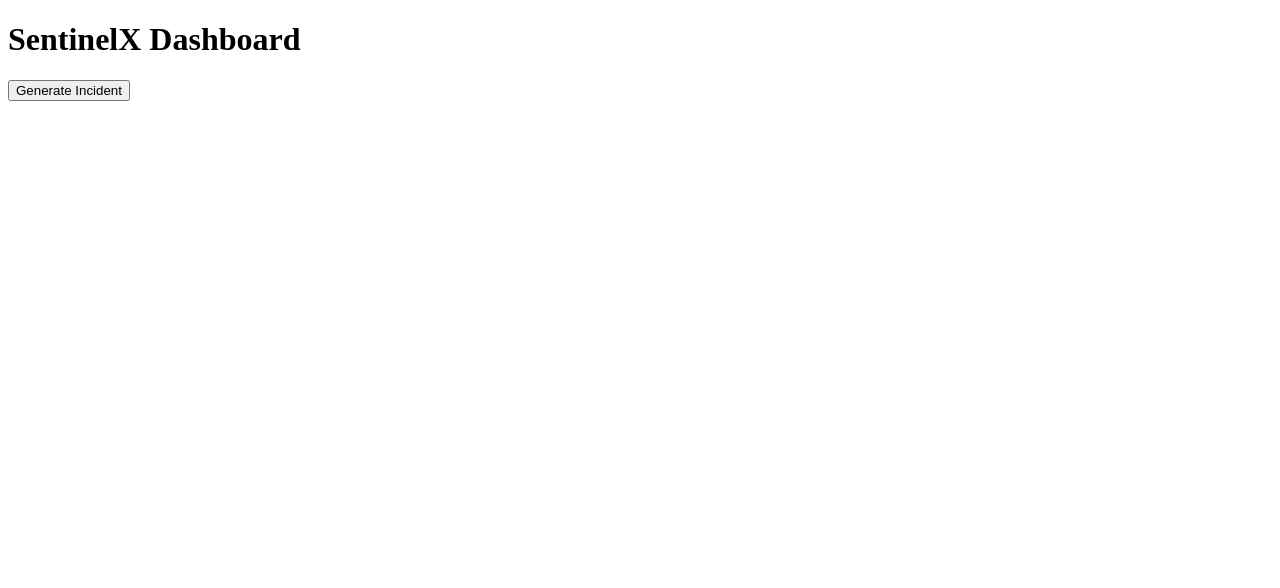
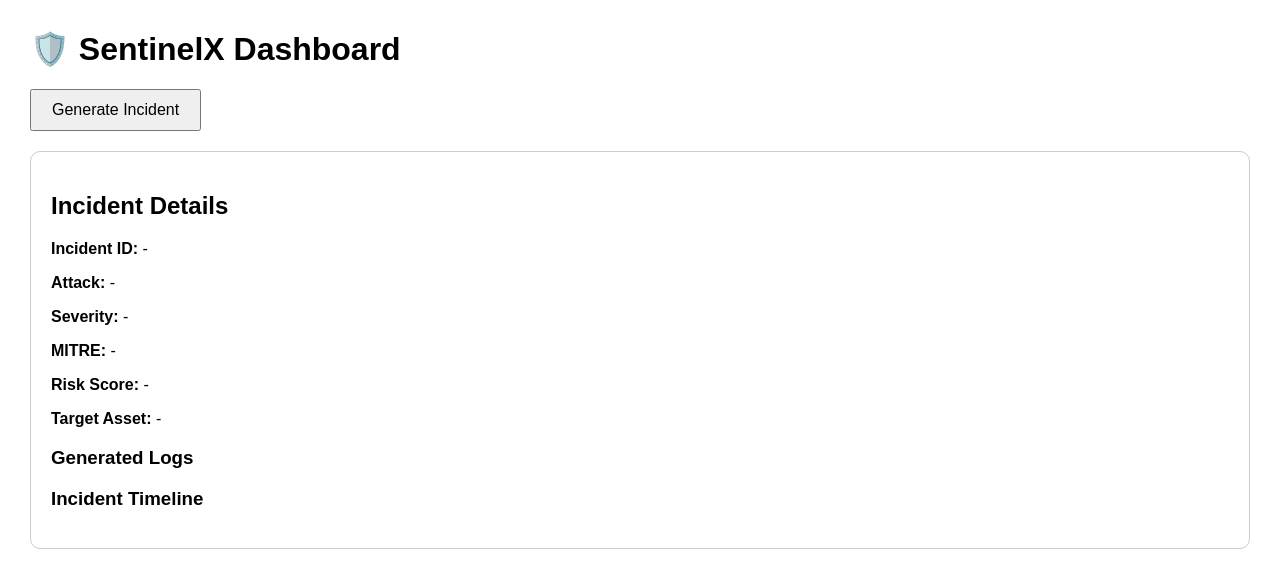
Before and after one commit to AsimSiddiqui1/SentinelX, a Python web app: template backend/templates/index.html in a window 1280 px wide. Shown: the top 588 px of the page. Run offline with Jinja, Linux system fonts and the light colour scheme; the template is opened without the code that fills it, so the values that code supplies are empty.

Commit message:
Update index.html

```diff
--- a/backend/templates/index.html
+++ b/backend/templates/index.html
@@ -2,37 +2,151 @@
 <html>
 <head>
     <title>SentinelX Dashboard</title>
+
+    <style>
+
+        body {
+            font-family: Arial, sans-serif;
+            margin: 30px;
+        }
+
+        button {
+            padding: 10px 20px;
+            font-size: 16px;
+            cursor: pointer;
+        }
+
+        .card {
+            margin-top: 20px;
+            padding: 20px;
+            border: 1px solid #ccc;
+            border-radius: 10px;
+        }
+
+        .critical {
+            color: red;
+            font-weight: bold;
+        }
+
+        .high {
+            color: orange;
+            font-weight: bold;
+        }
+
+        .medium {
+            color: goldenrod;
+            font-weight: bold;
+        }
+
+        .low {
+            color: green;
+            font-weight: bold;
+        }
+
+    </style>
 </head>
+
 <body>
 
-    <h1>SentinelX Dashboard</h1>
+    <h1>🛡️ SentinelX Dashboard</h1>
 
     <button onclick="loadIncident()">
         Generate Incident
     </button>
 
-    <pre id="output"></pre>
+    <div class="card">
+
+        <h2>Incident Details</h2>
+
+        <p>
+            <b>Incident ID:</b>
+            <span id="incident">-</span>
+        </p>
+
+        <p>
+            <b>Attack:</b>
+            <span id="attack">-</span>
+        </p>
+
+        <p>
+            <b>Severity:</b>
+            <span id="severity">-</span>
+        </p>
+
+        <p>
+            <b>MITRE:</b>
+            <span id="mitre">-</span>
+        </p>
+
+        <p>
+            <b>Risk Score:</b>
+            <span id="risk">-</span>
+        </p>
+
+        <p>
+            <b>Target Asset:</b>
+            <span id="target">-</span>
+        </p>
+
+        <h3>Generated Logs</h3>
+        <ul id="logs"></ul>
+
+        <h3>Incident Timeline</h3>
+        <ul id="timeline"></ul>
+
+    </div>
 
     <script>
 
         async function loadIncident() {
 
             const response =
-                await fetch(
-                    "/incident"
-                );
+                await fetch("/incident");
 
             const data =
                 await response.json();
 
-            document.getElementById(
-                "output"
-            ).textContent =
-                JSON.stringify(
-                    data,
-                    null,
-                    2
-                );
+            document.getElementById("incident").textContent =
+                data.incident_id;
+
+            document.getElementById("attack").textContent =
+                data.attack;
+
+            document.getElementById("mitre").textContent =
+                data.mitre;
+
+            document.getElementById("risk").textContent =
+                data.risk_score;
+
+            document.getElementById("target").textContent =
+                data.target_asset;
+
+            const severityElement =
+                document.getElementById("severity");
+
+            severityElement.textContent =
+                data.severity;
+
+            severityElement.className =
+                data.severity.toLowerCase();
+
+            let logsHTML = "";
+
+            data.logs.forEach(log => {
+                logsHTML += `<li>${log}</li>`;
+            });
+
+            document.getElementById("logs").innerHTML =
+                logsHTML;
+
+            let timelineHTML = "";
+
+            data.timeline.forEach(event => {
+                timelineHTML += `<li>${event}</li>`;
+            });
+
+            document.getElementById("timeline").innerHTML =
+                timelineHTML;
         }
 
     </script>
```
